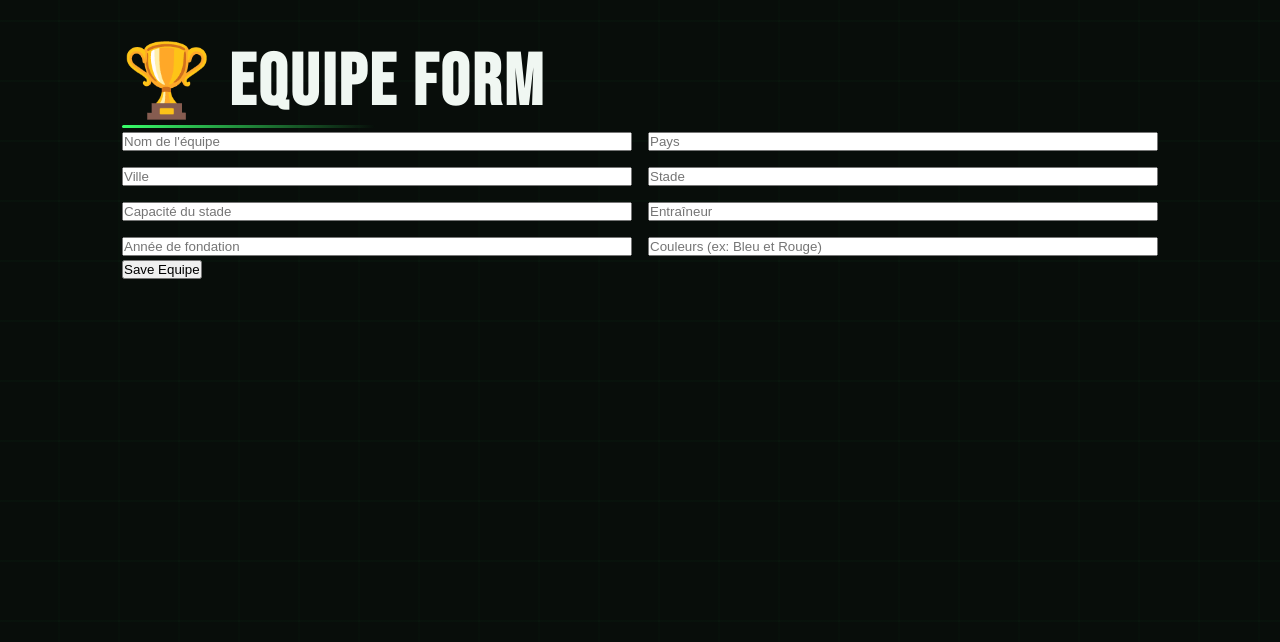
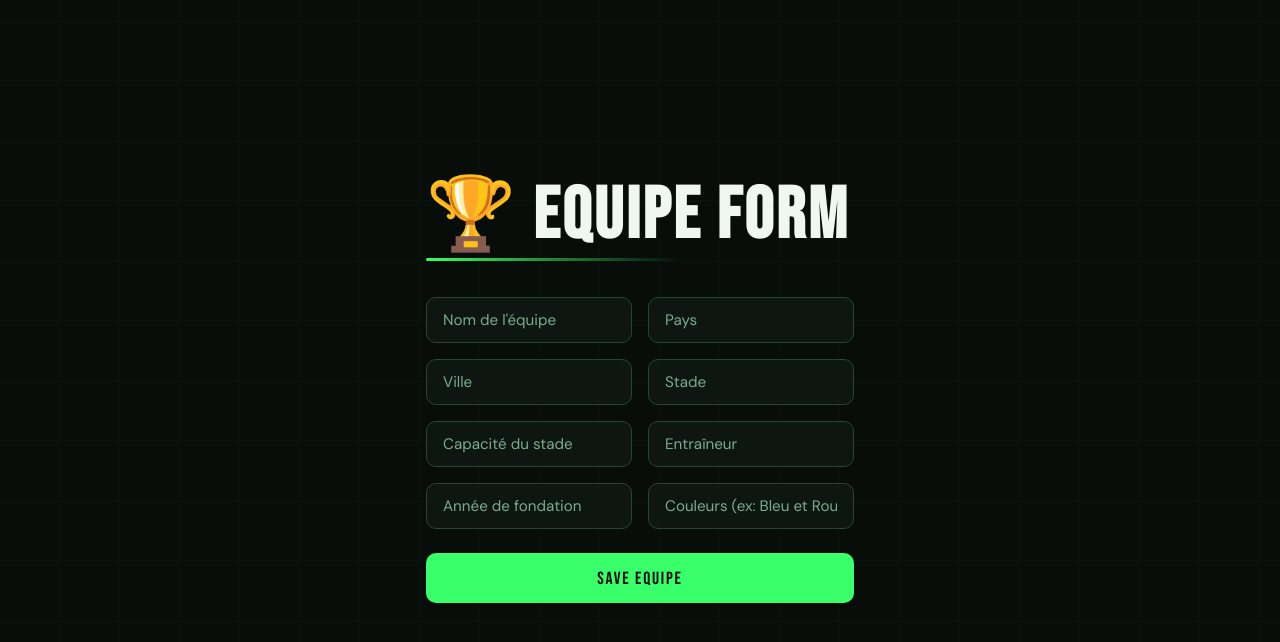
Before and after one commit to YoussefDarmouch/projetcloud, a website: page public/equipes/formequipe.html in a window 1280 px wide. Drawn offline with Linux system fonts and the light colour scheme.

Commit message:
modification de style formulaire equipes

```diff
--- a/public/style.css
+++ b/public/style.css
@@ -561,3 +561,74 @@ h1 {
         grid-template-columns: 1fr;
     }
 }
+
+/* ============================================================
+   EQUIPE FORM PAGE  (.equipe-page)
+   ============================================================ */
+.equipe-page {
+    min-height: 100vh;
+    display: flex;
+    flex-direction: column;
+    align-items: center;
+    justify-content: center;
+    padding: 2rem;
+    gap: 0;
+}
+
+.equipe-page h1 {
+    font-size: clamp(2.8rem, 6vw, 4.5rem);
+    color: var(--white);
+    margin-bottom: 0.3rem;
+}
+
+.equipe-form {
+    margin-top: 2rem;
+    max-width: 700px;
+}
+
+.equipe-form input {
+    width: 100%;
+    background: var(--bg-2);
+    border: 1.5px solid var(--border);
+    border-radius: var(--radius);
+    color: var(--white);
+    font-family: var(--font-body);
+    font-size: 0.95rem;
+    padding: 0.75rem 1rem;
+    outline: none;
+    transition: all 0.25s;
+}
+
+
+.equipe-form input:focus {
+    border-color: var(--green-dim);
+    background: var(--bg-3);
+    box-shadow: 0 0 0 3px var(--green-glow);
+}
+
+.equipe-form button {
+    margin-top: 1.5rem;
+    width: 100%;
+    background: var(--green);
+    color: var(--bg);
+    border: none;
+    border-radius: var(--radius);
+    font-family: var(--font-display);
+    font-size: 1.1rem;
+    letter-spacing: 0.1em;
+    padding: 0.9rem;
+    cursor: pointer;
+    transition: all 0.2s;
+}
+
+.equipe-form button:hover {
+    transform: translateY(-2px);
+    box-shadow: 0 0 24px rgba(57, 255, 106, 0.45);
+}
+
+.equipe-form button:active {
+    transform: translateY(0);
+}
+.equipe-form input::placeholder {
+    color: var(--muted);
+}
```
Also changed, not shown: data/equipes.json (+22 -11 lines), public/joueurs/image.png (added).
